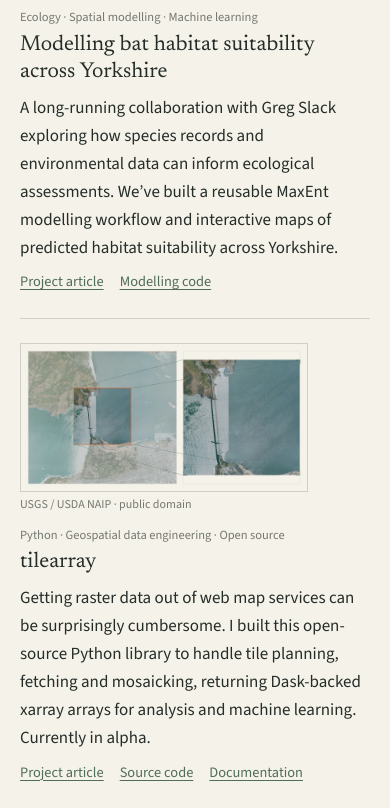
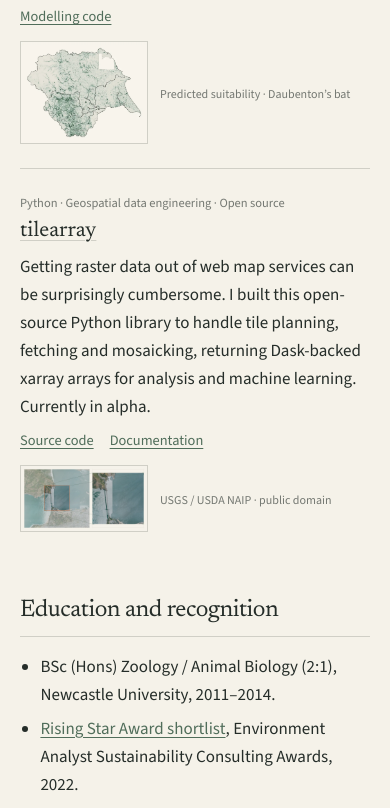
Before and after one commit to MatthewJWhittle/MatthewJWhittle.github.io, an Astro site: page /cv in a window 390 px wide. Shown: the part 6616-7424 px from the top of the page. Built offline with nearby package versions, Linux system fonts and the light colour scheme; Astro itself is replaced by a stand-in of ours; a web font is replaced by a local one.

Commit message:
Refine project reading order and compact mobile thumbnails

```diff
--- a/src/pages/cv/index.astro
+++ b/src/pages/cv/index.astro
@@ -56,35 +56,33 @@ import { site } from '../../data/site';
       <h2 id="projects-heading">Selected independent projects</h2>
       <div class="cv-projects">
         <article class="cv-project">
-          <figure>
-            <img src="/images/hsm/panel-daubenton-if.webp" alt="Modelled habitat suitability for Daubenton’s bat across Yorkshire, with higher scores along waterways." width="781" height="629" loading="lazy" decoding="async" />
-            <figcaption>Predicted suitability · Daubenton’s bat</figcaption>
-          </figure>
           <div>
             <p class="cv-project__meta">Ecology · Spatial modelling · Machine learning</p>
             <h3><a href="/work/bat-habitat-yorkshire/">Modelling bat habitat suitability across Yorkshire</a></h3>
             <p>A long-running collaboration with Greg Slack exploring how species records and environmental data can inform ecological assessments. We’ve built a reusable MaxEnt modelling workflow and interactive maps of predicted habitat suitability across Yorkshire.</p>
             <p class="cv-project__links">
-              <a href="/work/bat-habitat-yorkshire/">Project article</a>
               <a href="https://github.com/MatthewJWhittle/shefflied-bats">Modelling code</a>
             </p>
           </div>
+          <figure>
+            <img src="/images/hsm/panel-daubenton-if.webp" alt="Modelled habitat suitability for Daubenton’s bat across Yorkshire, with higher scores along waterways." width="781" height="629" loading="lazy" decoding="async" />
+            <figcaption>Predicted suitability · Daubenton’s bat</figcaption>
+          </figure>
         </article>
         <article class="cv-project">
-          <figure>
-            <img src="/images/tilearray/fig01-hero-desktop.webp" alt="Aerial image around the Golden Gate with a selected area shown as an enlarged image patch." width="1400" height="720" loading="lazy" decoding="async" />
-            <figcaption>USGS / USDA NAIP · public domain</figcaption>
-          </figure>
           <div>
             <p class="cv-project__meta">Python · Geospatial data engineering · Open source</p>
             <h3><a href="/work/tilearray/">tilearray</a></h3>
             <p>Getting raster data out of web map services can be surprisingly cumbersome. I built this open-source Python library to handle tile planning, fetching and mosaicking, returning Dask-backed xarray arrays for analysis and machine learning. Currently in alpha.</p>
             <p class="cv-project__links">
-              <a href="/work/tilearray/">Project article</a>
               <a href="https://github.com/MatthewJWhittle/tilearray">Source code</a>
               <a href="https://matthewjwhittle.github.io/tilearray/">Documentation</a>
             </p>
           </div>
+          <figure>
+            <img src="/images/tilearray/fig01-hero-desktop.webp" alt="Aerial image around the Golden Gate with a selected area shown as an enlarged image patch." width="1400" height="720" loading="lazy" decoding="async" />
+            <figcaption>USGS / USDA NAIP · public domain</figcaption>
+          </figure>
         </article>
       </div>
     </section>
@@ -208,7 +206,7 @@ import { site } from '../../data/site';
 
   .cv-project h3 a {
     color: var(--colour-ink);
-    text-decoration: none;
+    text-decoration-color: var(--colour-rule);
   }
 
   .cv-project h3 a:hover {
@@ -234,11 +232,32 @@ import { site } from '../../data/site';
     font-size: 0.9rem;
   }
 
+  @media (max-width: 39.999rem) {
+    .cv-project figure {
+      display: grid;
+      grid-template-columns: minmax(0, 8rem) minmax(0, 1fr);
+      gap: var(--space-3);
+      align-items: center;
+      max-width: none;
+    }
+  }
+
   @media (min-width: 40rem) {
     .cv-project {
       grid-template-columns: 11rem minmax(0, 1fr);
       align-items: start;
       gap: var(--space-5);
+    }
+
+    .cv-project > div {
+      grid-column: 2;
+      grid-row: 1;
+      min-width: 0;
+    }
+
+    .cv-project figure {
+      grid-column: 1;
+      grid-row: 1;
     }
   }
 
```
